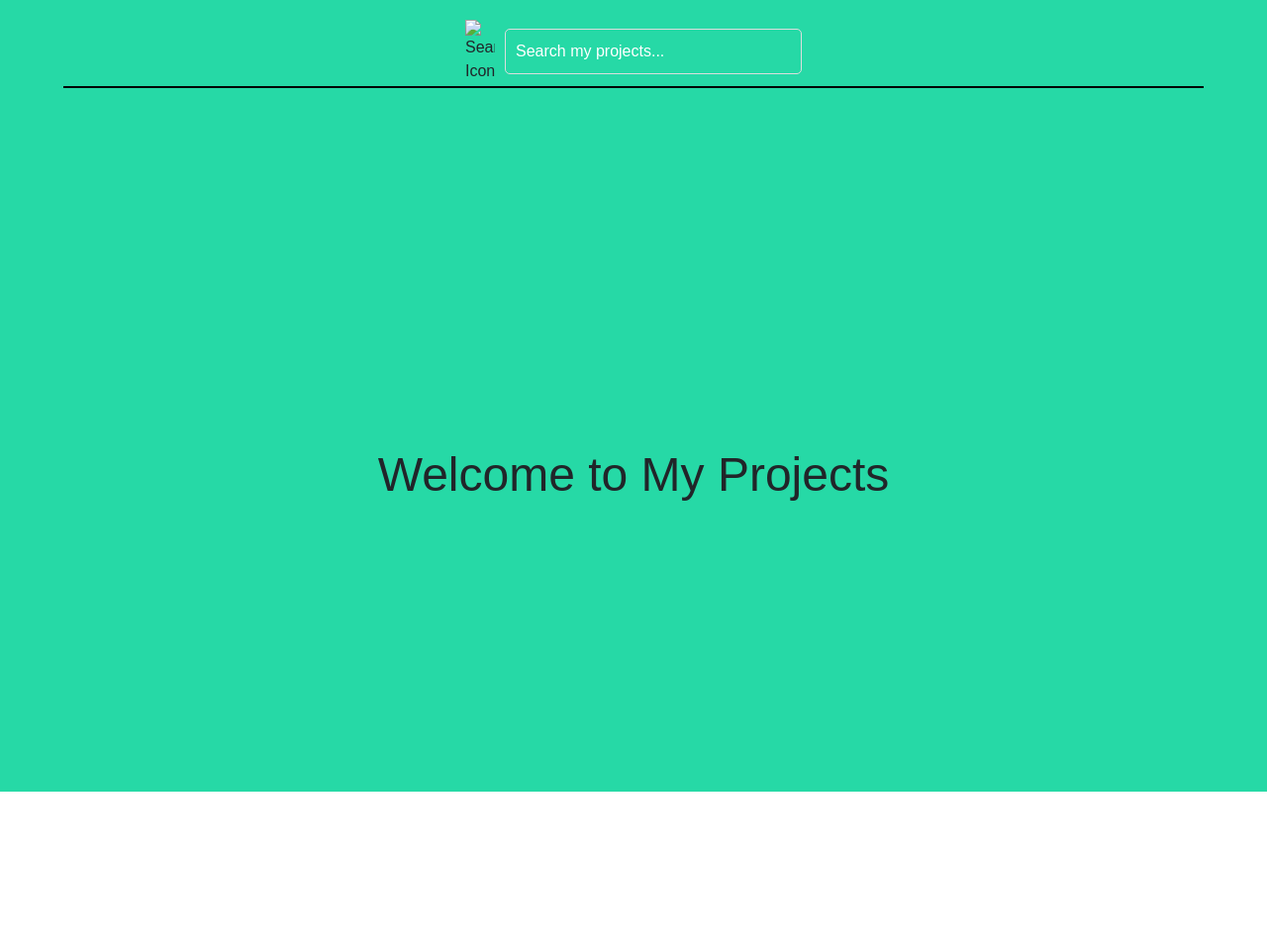
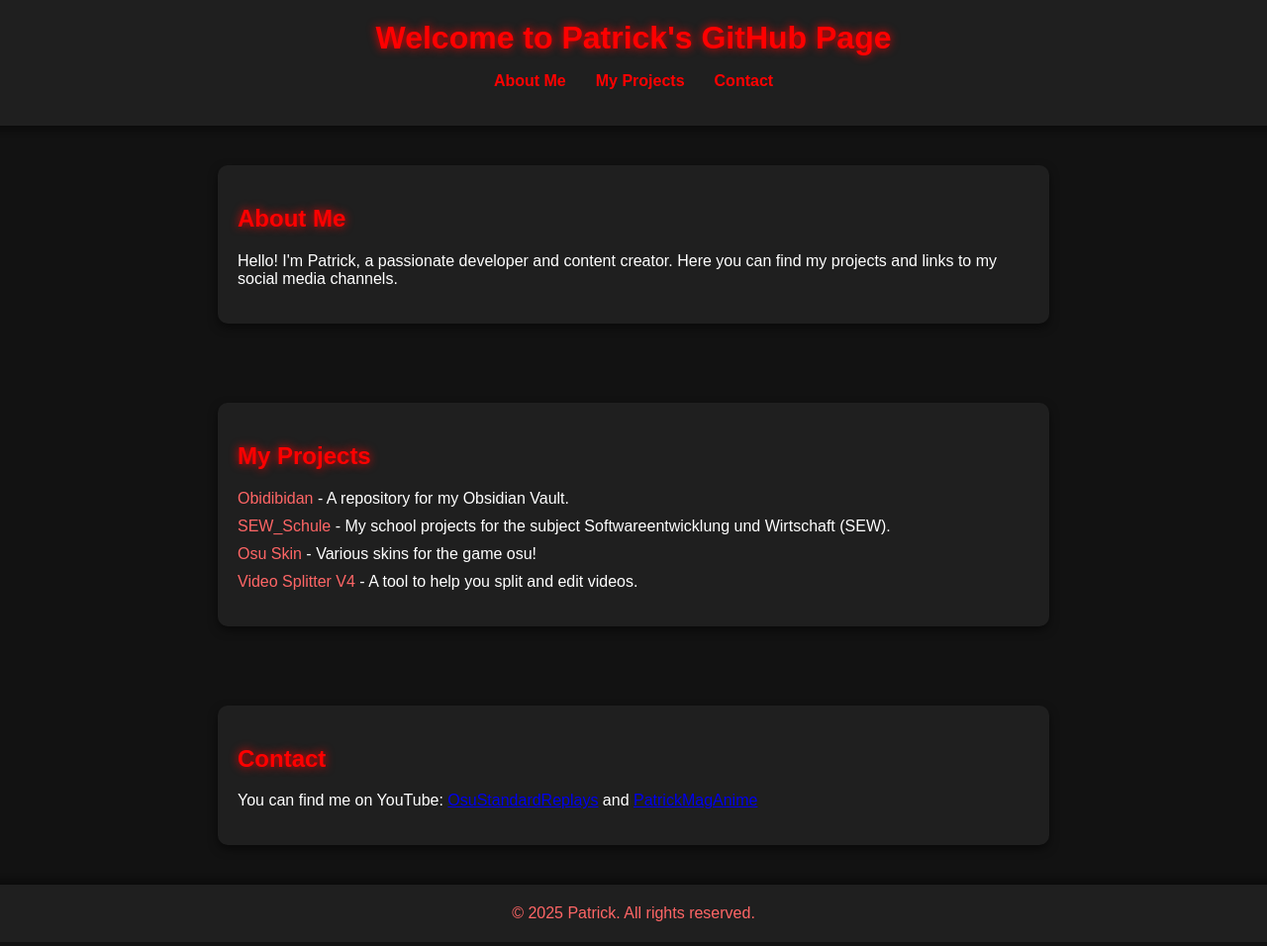
Before and after one commit to PatrickMagAnime/gh-pages, a plain HTML site: page index.html in a window 1280 px wide. Shown: the top 956 px of the page at 99% size. Drawn offline with nearby package versions, Linux system fonts and the light colour scheme.

Commit message:
neoww site :3

```diff
--- /dev/null
+++ b/design.css
@@ -0,0 +1,98 @@
+body {
+    margin: 0;
+    font-family: Arial, sans-serif;
+    background-color: #121212;
+    color: #ffffff;
+    display: flex;
+    flex-direction: column;
+    align-items: center;
+}
+
+header {
+    width: 100%;
+    background-color: #1f1f1f;
+    padding: 20px;
+    box-shadow: 0px 4px 10px rgba(0, 0, 0, 0.5);
+}
+
+header h1 {
+    margin: 0;
+    font-size: 2em;
+    color: #ff0000;
+    text-align: center;
+    text-shadow: 0 0 10px #ff0000;
+}
+
+nav ul {
+    list-style: none;
+    padding: 0;
+    display: flex;
+    justify-content: center;
+}
+
+nav ul li {
+    margin: 0 15px;
+}
+
+nav ul li a {
+    text-decoration: none;
+    color: #ff0000;
+    font-weight: bold;
+    transition: color 0.3s ease;
+}
+
+nav ul li a:hover {
+    color: #ff6666;
+}
+
+section {
+    width: 80%;
+    max-width: 800px;
+    margin: 40px 0;
+    padding: 20px;
+    background-color: #1f1f1f;
+    box-shadow: 0px 4px 10px rgba(0, 0, 0, 0.5);
+    border-radius: 10px;
+}
+
+h2 {
+    color: #ff0000;
+    text-shadow: 0 0 10px #ff0000;
+}
+
+ul {
+    list-style: none;
+    padding: 0;
+}
+
+ul li {
+    margin: 10px 0;
+}
+
+ul li a {
+    text-decoration: none;
+    color: #ff6666;
+    transition: color 0.3s ease;
+}
+
+ul li a:hover {
+    color: #ff0000;
+}
+
+footer {
+    width: 100%;
+    background-color: #1f1f1f;
+    padding: 20px;
+    text-align: center;
+    box-shadow: 0px -4px 10px rgba(0, 0, 0, 0.5);
+}
+
+footer p {
+    margin: 0;
+    color: #ff6666;
+}
+
+/* Animation for smooth scrolling */
+html {
+    scroll-behavior: smooth;
+}
--- a/index.html
+++ b/index.html
@@ -1,231 +1,41 @@
 <!DOCTYPE html>
 <html lang="en">
-  <head>
-    <meta charset="UTF-8" />
-    <meta name="viewport" content="width=device-width, initial-scale=1.0" />
-    <title>PatrickMagAnime Portfolio</title>
-    <!-- Bootstrap 5 CSS einbinden -->
-    <link
-      href="https://cdn.jsdelivr.net/npm/bootstrap@5.3.0-alpha1/dist/css/bootstrap.min.css"
-      rel="stylesheet"
-    />
-
-    <style>
-      body {
-        margin: 0;
-        font-family: Arial, sans-serif;
-        background: transparent;
-        overflow-x: hidden; /* Um horizontales Scrollen zu vermeiden */
-      }
-      .background {
-        position: fixed;
-        width: 100%;
-        height: 100%;
-        z-index: -1; /* Hintergrund hinter allem anderen */
-        transition: filter 0.1s ease;
-      }
-      .search-bar-container {
-        display: flex;
-        align-items: center;
-        justify-content: center;
-        padding-top: 20px;
-        position: relative;
-      }
-      .search-bar-container img {
-        width: 30px; /* Größe des PNG-Icons */
-        margin-right: 10px;
-      }
-      .search-bar {
-        width: 300px;
-        padding: 10px;
-        border-radius: 5px;
-        border: 1px solid #ddd;
-        background: transparent;
-        color: #fff;
-      }
-      .search-bar::placeholder {
-        color: #fff;
-      }
-      .search-bar-container::after {
-        content: "";
-        position: absolute;
-        bottom: -5px;
-        left: 50%;
-        transform: translateX(-50%);
-        width: 90%;
-        height: 2px;
-        background: #000;
-      }
-      .container {
-        text-align: center;
-        margin-top: calc(50vh - 40px); /* Adjusted to center Welcome text */
-      }
-      .animated-text {
-        font-size: 3em;
-        opacity: 0;
-        transition: opacity 1s ease-in-out;
-      }
-      .content {
-        padding: 20px;
-        text-align: center;
-        margin-top: 80vh; /* Adjusted for better positioning of About Me and Projects */
-      }
-      .content h2,
-      .content p,
-      .content .button {
-        opacity: 0;
-        transition: opacity 1s ease-in-out;
-      }
-      .button {
-        padding: 15px 30px;
-        margin: 10px;
-        background: #3498db;
-        color: #fff;
-        border: none;
-        border-radius: 5px;
-        cursor: pointer;
-        transition: transform 0.2s, background 0.2s;
-      }
-      .button:hover {
-        transform: scale(1.1);
-        background: #2980b9;
-      }
-      .about-projects {
-        display: flex;
-        justify-content: center;
-        gap: 50px;
-      }
-    </style>
-  </head>
-  <body>
-    <div class="background" id="background"></div>
-
+<head>
+    <meta charset="UTF-8">
+    <meta name="viewport" content="width=device-width, initial-scale=1.0">
+    <title>Patrick's GitHub Page</title>
+    <link rel="stylesheet" href="design.css">
+</head>
+<body>
     <header>
-      <!-- Suchleiste mit Icon -->
-      <div class="search-bar-container">
-        <img src="suchleiste.png" alt="Search Icon" />
-        <!-- Hier das Such-Icon einfügen -->
-        <input
-          type="text"
-          class="search-bar"
-          placeholder="Search my projects..."
-          oninput="searchProjects()"
-        />
-      </div>
+        <h1>Welcome to Patrick's GitHub Page</h1>
+        <nav>
+            <ul>
+                <li><a href="#about">About Me</a></li>
+                <li><a href="#projects">My Projects</a></li>
+                <li><a href="#contact">Contact</a></li>
+            </ul>
+        </nav>
     </header>
-
-    <div class="container">
-      <div class="animated-text" id="welcome-text">Welcome to My Projects</div>
-      <div id="results"></div>
-      <!-- Hier werden die Suchergebnisse angezeigt -->
-    </div>
-
-    <div class="content">
-      <div class="about-projects">
-        <div>
-          <h2 class="fade-in">About Me</h2>
-          <p class="fade-in">
-            This is where you can add information about yourself.
-          </p>
-          <!-- Hier kannst du deinen Text über dich einfügen -->
-        </div>
-        <div>
-          <h2 class="fade-in">Projects</h2>
-          <p class="fade-in">
-            This is where you can add information about your projects.
-          </p>
-          <!-- Hier kannst du deinen Text über Projekte einfügen -->
-          <button class="button fade-in">Project 1</button>
-          <button class="button fade-in">Project 2</button>
-        </div>
-      </div>
-    </div>
-
-    <script>
-      const projects = ["Project 1", "Project 2", "Project 3"]; // Du kannst hier weitere Projekte hinzufügen
-
-      function searchProjects() {
-        const query = document.querySelector(".search-bar").value.toLowerCase();
-        const results = projects.filter((project) =>
-          project.toLowerCase().includes(query)
-        );
-        const resultsContainer = document.getElementById("results");
-        resultsContainer.innerHTML = results
-          .map(
-            (project) =>
-              `<a href="https://github.com/PatrickMagAnime/${project
-                .replace(/\s+/g, "-")
-                .toLowerCase()}" target="_blank">${project}</a>`
-          )
-          .join("<br>");
-      }
-
-      function getColorFromSeconds(seconds) {
-        const hue = (seconds / 3600) * 360; // Farbton in HSL basierend auf den Sekunden (3600 Sekunden = 1 Stunde)
-        return `hsl(${hue}, 70%, 50%)`;
-      }
-
-      function updateBackgroundColor() {
-        const date = new Date();
-        const seconds =
-          date.getSeconds() + date.getMinutes() * 60 + date.getHours() * 3600; // Gesamtzahl der Sekunden seit Mitternacht
-        const background = document.getElementById("background");
-        background.style.background = getColorFromSeconds(seconds);
-      }
-
-      function revealOnScroll() {
-        const elements = document.querySelectorAll(".fade-in");
-        const windowHeight = window.innerHeight;
-        const windowTopPosition = window.scrollY;
-        const windowBottomPosition = windowTopPosition + windowHeight;
-
-        elements.forEach((element) => {
-          const elementHeight = element.offsetHeight;
-          const elementTopPosition = element.offsetTop;
-          const elementBottomPosition = elementTopPosition + elementHeight;
-
-          // Überprüfen, ob das Element sichtbar ist
-          if (
-            elementBottomPosition >= windowTopPosition &&
-            elementTopPosition <= windowBottomPosition
-          ) {
-            element.style.opacity = 1;
-          }
-        });
-      }
-
-      function revealWelcomeText() {
-        const welcomeText = document.getElementById("welcome-text");
-        welcomeText.style.opacity = 1;
-      }
-
-	window.onload = function () {
-        // Scroll down to hide the search bar
-        window.scrollTo(
-          0,
-          document.querySelector(".search-bar-container").offsetHeight + 10
-        );
-      };
-
-
-      document.addEventListener("scroll", revealOnScroll);
-
-      document.addEventListener("mousemove", (e) => {
-        const x = e.clientX / window.innerWidth;
-        const y = e.clientY / window.innerHeight;
-        const brightnessAdjustment = 1 + (x - y) * 0.05; // Sehr subtile Anpassung
-        const background = document.getElementById("background");
-        background.style.filter = `brightness(${brightnessAdjustment})`;
-      });
-
-      setInterval(updateBackgroundColor, 1000); // Hintergrundfarbe jede Sekunde aktualisieren
-      updateBackgroundColor(); // Erste Initialisierung der Hintergrundfarbe
-      revealWelcomeText(); // Begrüßungstext sichtbar machen
-      revealOnScroll(); // Erste Initialisierung der Sichtbarkeit
-    </script>
-
-    <!-- Bootstrap JS (optional, für interaktive Komponenten) -->
-    <script src="https://cdn.jsdelivr.net/npm/@popperjs/core@2.11.6/dist/umd/popper.min.js"></script>
-    <script src="https://cdn.jsdelivr.net/npm/bootstrap@5.3.0-alpha1/dist/js/bootstrap.min.js"></script>
-  </body>
+    <section id="about">
+        <h2>About Me</h2>
+        <p>Hello! I'm Patrick, a passionate developer and content creator. Here you can find my projects and links to my social media channels.</p>
+    </section>
+    <section id="projects">
+        <h2>My Projects</h2>
+        <ul>
+            <li><a href="https://github.com/PatrickMagAnime/obidibidan">Obidibidan</a> - A repository for my Obsidian Vault.</li>
+            <li><a href="https://github.com/PatrickMagAnime/SEW_Schule">SEW_Schule</a> - My school projects for the subject Softwareentwicklung und Wirtschaft (SEW).</li>
+            <li><a href="https://github.com/PatrickMagAnime/osu_skin">Osu Skin</a> - Various skins for the game osu!</li>
+            <li><a href="https://github.com/PatrickMagAnime/VideoSplitter-V4">Video Splitter V4</a> - A tool to help you split and edit videos.</li>
+        </ul>
+    </section>
+    <section id="contact">
+        <h2>Contact</h2>
+        <p>You can find me on YouTube: <a href="https://www.youtube.com/@OsuStandardReplays">OsuStandardReplays</a> and <a href="https://www.youtube.com/@patrickmaganime">PatrickMagAnime</a></p>
+    </section>
+    <footer>
+        <p>&copy; 2025 Patrick. All rights reserved.</p>
+    </footer>
+</body>
 </html>
```
